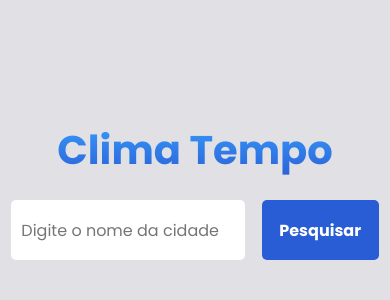
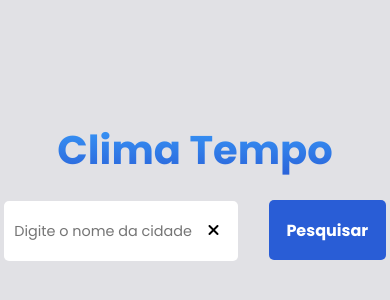
Before and after one commit to vitorfsampaio/desafio-clima-tempo, a plain HTML site: page index.html in a window 390 px wide. Drawn offline with Linux system fonts and the light colour scheme.

Commit message:
last commit

```diff
--- /dev/null
+++ b/eraseButton.js
@@ -0,0 +1,8 @@
+//Code destined to create a new function called eraseButton, wich is responsible for erase the value of the search input
+
+const searcher = document.querySelector('#ipesquisa');
+const eraseButton = document.querySelector('.fa-solid');
+
+eraseButton.addEventListener('click', () => {
+    searcher.value = ''
+})
--- a/index.html
+++ b/index.html
@@ -23,6 +23,7 @@
       <div id="pesquisaDiv">
         <form id="pesquisaForm" action="script.js">
           <input type="text" name="pesquisa" id="ipesquisa" placeholder="Digite o nome da cidade" required autocomplete="off">
+          <i class="fa-solid fa-xmark"></i>
           <button type="submit" id="botaoPesquisar">Pesquisar</button>
         </form>
       </div>
@@ -36,6 +37,7 @@
   </main>
 
   <script type="text/javascript" src=script.js></script>
+  <script src="eraseButton.js"></script>
 </body>
 
 </html>
--- a/style.css
+++ b/style.css
@@ -97,6 +97,12 @@
   font-size: 1em;
 }
 
+i{
+  position: sticky;
+  right: 47%;
+  cursor: pointer;
+}
+
 @media only screen and (max-width: 620px) {
   h1#titulo {
     font-size: 2.5em;
@@ -110,4 +116,15 @@
   #pesquisaDiv {
     width: 100vw;
   }
+
+  input#ipesquisa{
+    font-size: 0.9em;
+  }
 }
+
+@media only screen and (max-width: 1000px){
+  i{
+    position: sticky;
+    right: 44%;
+  }
+}
```
Also changed, not shown: marca-de-cruz.png (deleted).
